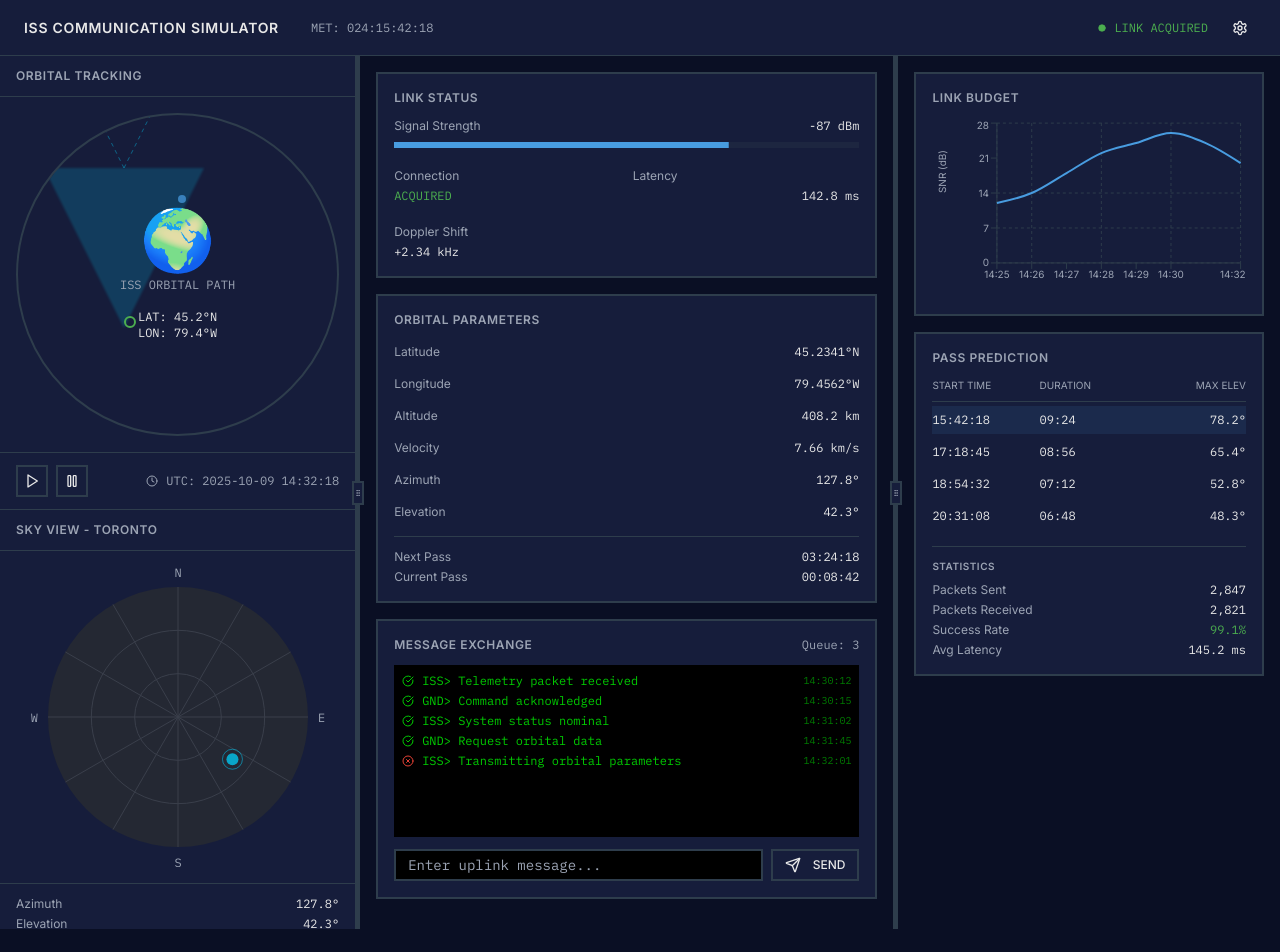
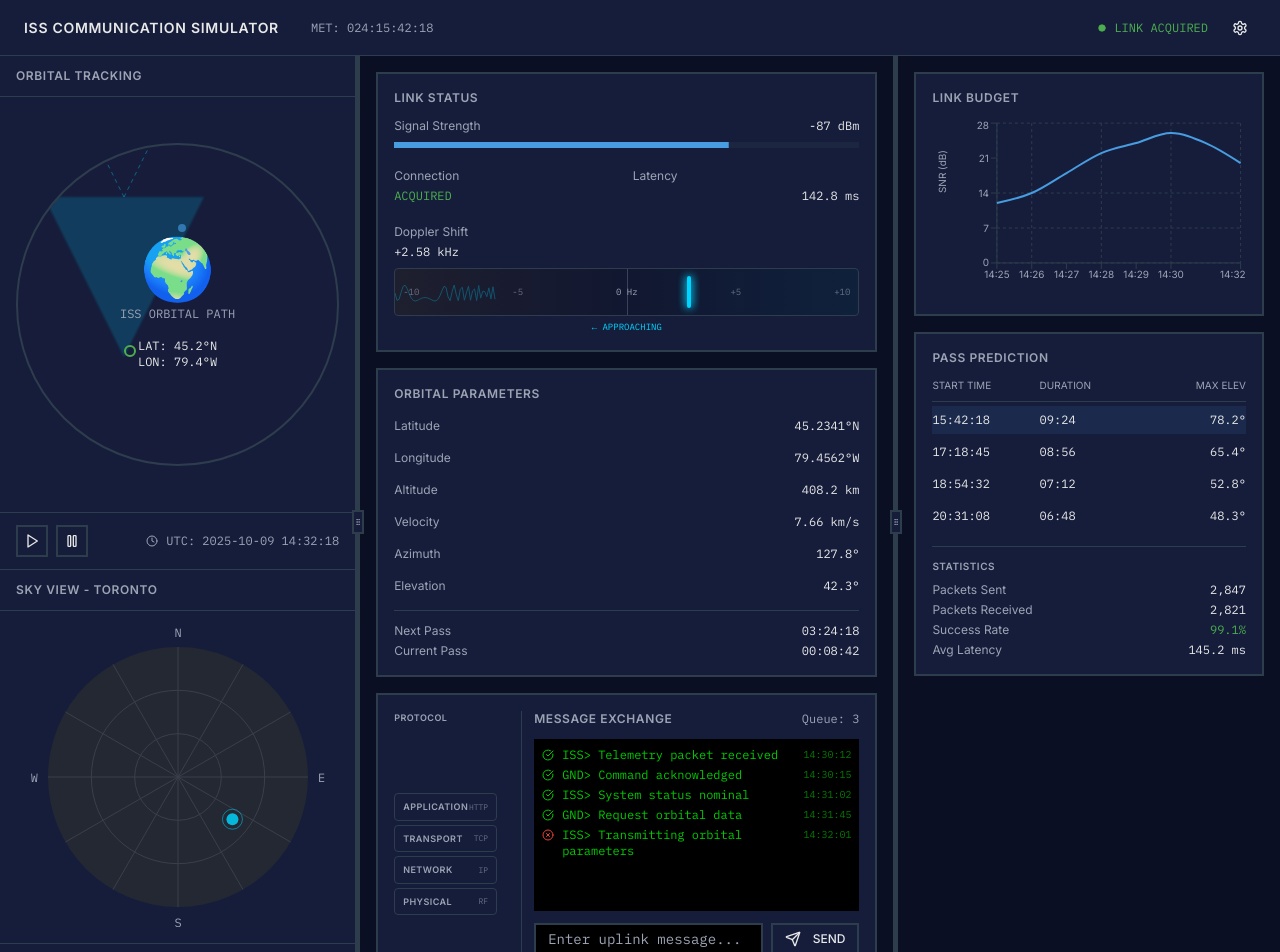
Before and after one commit to kritgrover/orbital-nexus-sim, a React (Vite) app: page / in a window 1280 px wide. Shown: the top 952 px of the page. Before the commit the page ends 929 px from the top, so only its background shows below. Built offline with nearby package versions, Linux system fonts and the light colour scheme; the HTML template or start-up script is replaced by a standard one.

Commit message:
Start Phase 2

```diff
--- a/src/components/dashboard/LinkStatus.tsx
+++ b/src/components/dashboard/LinkStatus.tsx
@@ -1,7 +1,25 @@
 import { Card } from "@/components/ui/card";
 import { Progress } from "@/components/ui/progress";
+import { useState, useEffect } from "react";
 
 const LinkStatus = () => {
+  const [dopplerShift, setDopplerShift] = useState(2.34);
+
+  // Simulate Doppler shift changes
+  useEffect(() => {
+    const interval = setInterval(() => {
+      setDopplerShift(prev => {
+        const change = (Math.random() - 0.5) * 0.5;
+        return Math.max(-10, Math.min(10, prev + change));
+      });
+    }, 1500);
+
+    return () => clearInterval(interval);
+  }, []);
+
+  const isApproaching = dopplerShift > 0;
+  const dopplerPercent = ((dopplerShift + 10) / 20) * 100;
+
   return (
     <Card className="p-4 space-y-3">
       <h3 className="text-xs font-semibold tracking-wider uppercase text-secondary mb-3">
@@ -29,7 +47,73 @@ const LinkStatus = () => {
 
       <div className="pt-2">
         <div className="text-xs text-secondary mb-1">Doppler Shift</div>
-        <div className="text-xs font-mono">+2.34 kHz</div>
+        <div className="text-xs font-mono mb-2">
+          {dopplerShift > 0 ? '+' : ''}{dopplerShift.toFixed(2)} kHz
+        </div>
+
+        {/* Doppler Frequency Spectrum Visualization */}
+        <div className="relative h-12 bg-background/50 rounded border border-border overflow-hidden">
+          {/* Background gradient */}
+          <div
+            className="absolute inset-0 opacity-20"
+            style={{
+              background: 'linear-gradient(90deg, rgba(251,191,36,0.3) 0%, rgba(100,116,139,0.1) 50%, rgba(0,212,255,0.3) 100%)'
+            }}
+          />
+
+          {/* Scale markings */}
+          <div className="absolute inset-0 flex justify-between items-center px-2 text-[9px] text-secondary/60 font-mono">
+            <span>-10</span>
+            <span>-5</span>
+            <span className="text-secondary">0 Hz</span>
+            <span>+5</span>
+            <span>+10</span>
+          </div>
+
+          {/* Center line (0 Hz reference) */}
+          <div className="absolute left-1/2 top-0 bottom-0 w-px bg-secondary/30" />
+
+          {/* Doppler indicator bar */}
+          <div
+            className="absolute top-1/2 -translate-y-1/2 h-8 w-1 rounded-full transition-all duration-300 shadow-lg"
+            style={{
+              left: `${dopplerPercent}%`,
+              backgroundColor: isApproaching ? '#00d4ff' : '#fbbf24',
+              boxShadow: `0 0 10px ${isApproaching ? '#00d4ff' : '#fbbf24'}`,
+            }}
+          >
+            {/* Indicator glow */}
+            <div
+              className="absolute inset-0 rounded-full blur-sm animate-pulse"
+              style={{
+                backgroundColor: isApproaching ? '#00d4ff' : '#fbbf24',
+              }}
+            />
+          </div>
+
+          {/* Waveform pattern behind indicator */}
+          <svg className="absolute inset-0 w-full h-full opacity-30 pointer-events-none">
+            <path
+              d={`M 0,24 ${Array.from({ length: 50 }, (_, i) => {
+                const x = (i / 49) * 100;
+                const freq = 0.2 + Math.abs(50 - x) * 0.02;
+                const y = 24 + Math.sin(i * freq) * 8;
+                return `L ${x},${y}`;
+              }).join(' ')}`}
+              fill="none"
+              stroke={isApproaching ? '#00d4ff' : '#fbbf24'}
+              strokeWidth="1"
+              vectorEffect="non-scaling-stroke"
+            />
+          </svg>
+        </div>
+
+        {/* Direction indicator */}
+        <div className="flex justify-center mt-1">
+          <span className={`text-[9px] font-mono ${isApproaching ? 'text-[#00d4ff]' : 'text-[#fbbf24]'}`}>
+            {isApproaching ? '← APPROACHING' : 'RECEDING →'}
+          </span>
+        </div>
       </div>
     </Card>
   );
--- a/src/components/dashboard/MessageExchange.tsx
+++ b/src/components/dashboard/MessageExchange.tsx
@@ -3,6 +3,7 @@ import { Button } from "@/components/ui/button";
 import { Input } from "@/components/ui/input";
 import { Send, CheckCircle, XCircle } from "lucide-react";
 import { useState } from "react";
+import ProtocolStack from "./ProtocolStack";
 
 const MessageExchange = () => {
   const [message, setMessage] = useState("");
@@ -13,20 +14,49 @@ const MessageExchange = () => {
     { text: "GND> Request orbital data", success: true, time: "14:31:45" },
     { text: "ISS> Transmitting orbital parameters", success: false, time: "14:32:01" },
   ]);
+  const [protocolDirection, setProtocolDirection] = useState<'uplink' | 'downlink' | null>(null);
 
   const handleSend = () => {
     if (message.trim()) {
+      // Trigger uplink animation
+      setProtocolDirection('uplink');
+
       setMessages([...messages, {
         text: `GND> ${message}`,
         success: true,
         time: new Date().toLocaleTimeString('en-US', { hour12: false })
       }]);
       setMessage("");
+
+      // Simulate downlink response after uplink completes
+      setTimeout(() => {
+        setProtocolDirection('downlink');
+        setMessages(prev => [...prev, {
+          text: `ISS> Acknowledged: ${message.substring(0, 20)}...`,
+          success: true,
+          time: new Date().toLocaleTimeString('en-US', { hour12: false })
+        }]);
+      }, 1200);
+
+      // Reset protocol animation
+      setTimeout(() => {
+        setProtocolDirection(null);
+      }, 2500);
     }
   };
 
   return (
-    <Card className="p-4 flex flex-col h-[280px]">
+    <Card className="p-4 flex h-[280px]">
+      {/* Protocol Stack - Left side */}
+      <div className="w-32 flex-shrink-0 border-r border-border pr-3 mr-3">
+        <div className="text-[9px] font-semibold tracking-wider uppercase text-secondary mb-2">
+          PROTOCOL
+        </div>
+        <ProtocolStack direction={protocolDirection} />
+      </div>
+
+      {/* Message Terminal - Right side */}
+      <div className="flex-1 flex flex-col min-w-0">
         <div className="flex justify-between items-center mb-3">
           <h3 className="text-xs font-semibold tracking-wider uppercase text-secondary">
             MESSAGE EXCHANGE
@@ -66,6 +96,7 @@ const MessageExchange = () => {
             SEND
           </Button>
         </div>
+      </div>
     </Card>
   );
 };
--- /dev/null
+++ b/src/components/dashboard/ProtocolStack.tsx
@@ -0,0 +1,117 @@
+import { useState, useEffect } from "react";
+import { ArrowDown, ArrowUp } from "lucide-react";
+
+interface ProtocolStackProps {
+  direction: 'uplink' | 'downlink' | null;
+}
+
+const ProtocolStack = ({ direction }: ProtocolStackProps) => {
+  const [activeLayer, setActiveLayer] = useState<number | null>(null);
+  const [packetPosition, setPacketPosition] = useState<number>(-1);
+
+  const layers = [
+    { name: "APPLICATION", protocol: "HTTP", label: direction === 'uplink' ? 'Encapsulation' : 'Deliver' },
+    { name: "TRANSPORT", protocol: "TCP", label: direction === 'uplink' ? 'Add header' : 'Reassemble' },
+    { name: "NETWORK", protocol: "IP", label: direction === 'uplink' ? 'Segment' : 'Route' },
+    { name: "PHYSICAL", protocol: "RF", label: direction === 'uplink' ? 'Transmit' : 'Receive' },
+  ];
+
+  useEffect(() => {
+    if (direction) {
+      const isUplink = direction === 'uplink';
+      const startLayer = isUplink ? 0 : 3;
+      const endLayer = isUplink ? 3 : 0;
+      const step = isUplink ? 1 : -1;
+
+      let currentLayer = startLayer;
+      setPacketPosition(currentLayer);
+
+      const interval = setInterval(() => {
+        setActiveLayer(currentLayer);
+
+        if (currentLayer === endLayer) {
+          clearInterval(interval);
+          setTimeout(() => {
+            setActiveLayer(null);
+            setPacketPosition(-1);
+          }, 300);
+        } else {
+          currentLayer += step;
+          setPacketPosition(currentLayer);
+        }
+      }, 200);
+
+      return () => clearInterval(interval);
+    }
+  }, [direction]);
+
+  const glowColor = direction === 'uplink' ? '#00d4ff' : '#4ade80';
+  const packetColor = direction === 'uplink' ? '#00d4ff' : '#4ade80';
+
+  return (
+    <div className="flex flex-col justify-center h-full relative pr-3">
+      {/* Direction arrow indicator */}
+      <div className="absolute -left-3 top-1/2 -translate-y-1/2">
+        {direction === 'uplink' && (
+          <ArrowDown className="w-4 h-4 text-[#00d4ff] animate-pulse" />
+        )}
+        {direction === 'downlink' && (
+          <ArrowUp className="w-4 h-4 text-[#4ade80] animate-pulse" />
+        )}
+      </div>
+
+      <div className="space-y-1">
+        {layers.map((layer, index) => (
+          <div key={index} className="relative">
+            <div
+              className={`relative border rounded px-2 py-1.5 transition-all duration-200 ${
+                activeLayer === index
+                  ? `border-[${glowColor}] bg-[${glowColor}]/10`
+                  : 'border-border bg-panel'
+              }`}
+              style={
+                activeLayer === index
+                  ? {
+                      borderColor: glowColor,
+                      backgroundColor: `${glowColor}18`,
+                      boxShadow: `0 0 10px ${glowColor}50`,
+                    }
+                  : {}
+              }
+            >
+              <div className="flex justify-between items-center">
+                <div className="text-[9px] font-semibold tracking-wider text-secondary uppercase">
+                  {layer.name}
+                </div>
+                <div className="text-[8px] font-mono text-secondary/60">
+                  {layer.protocol}
+                </div>
+              </div>
+
+              {/* Show label during animation */}
+              {activeLayer === index && (
+                <div className="absolute -right-16 top-1/2 -translate-y-1/2 text-[8px] font-mono whitespace-nowrap opacity-75"
+                     style={{ color: glowColor }}>
+                  {layer.label}
+                </div>
+              )}
+            </div>
+
+            {/* Packet icon */}
+            {packetPosition === index && (
+              <div
+                className="absolute right-2 top-1/2 -translate-y-1/2 w-3 h-2 rounded-sm animate-pulse z-10"
+                style={{
+                  backgroundColor: packetColor,
+                  boxShadow: `0 0 8px ${packetColor}`,
+                }}
+              />
+            )}
+          </div>
+        ))}
+      </div>
+    </div>
+  );
+};
+
+export default ProtocolStack;
```
Lines whose indentation alone changed are shown as unchanged.
